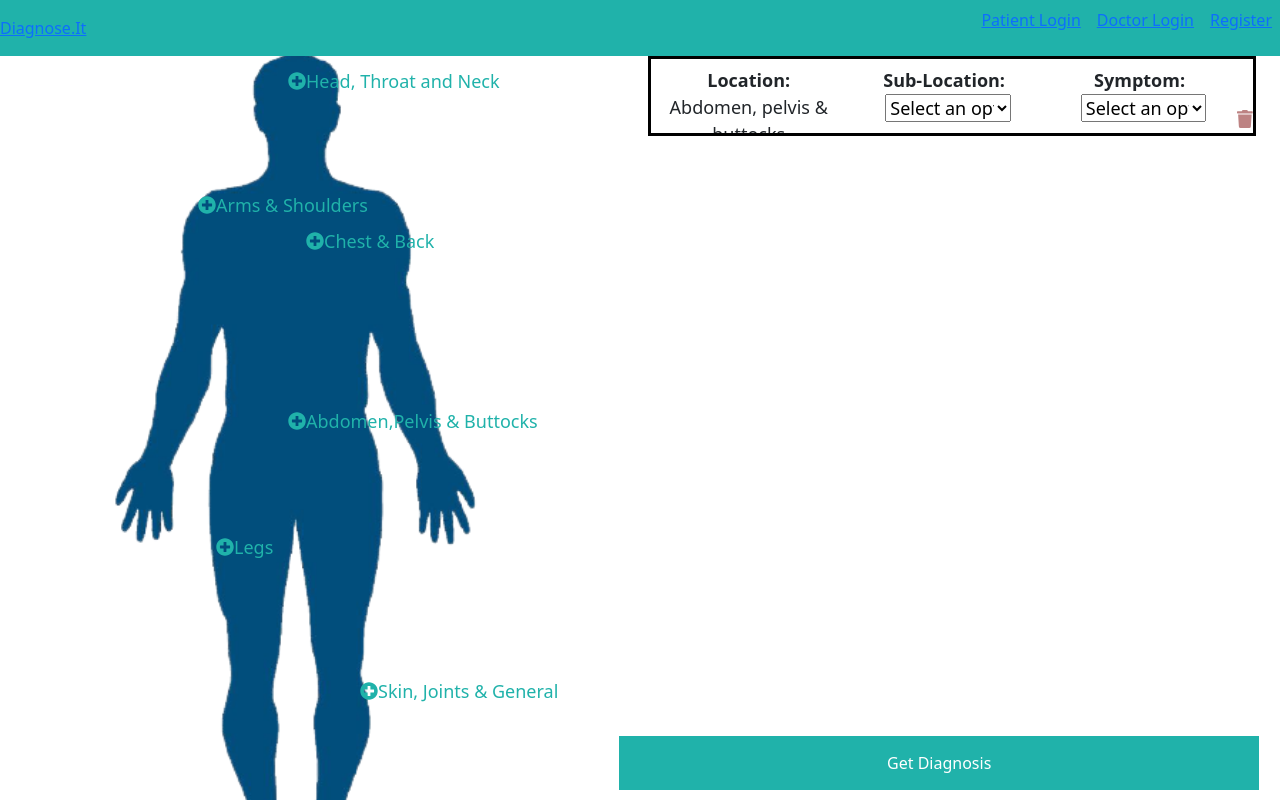
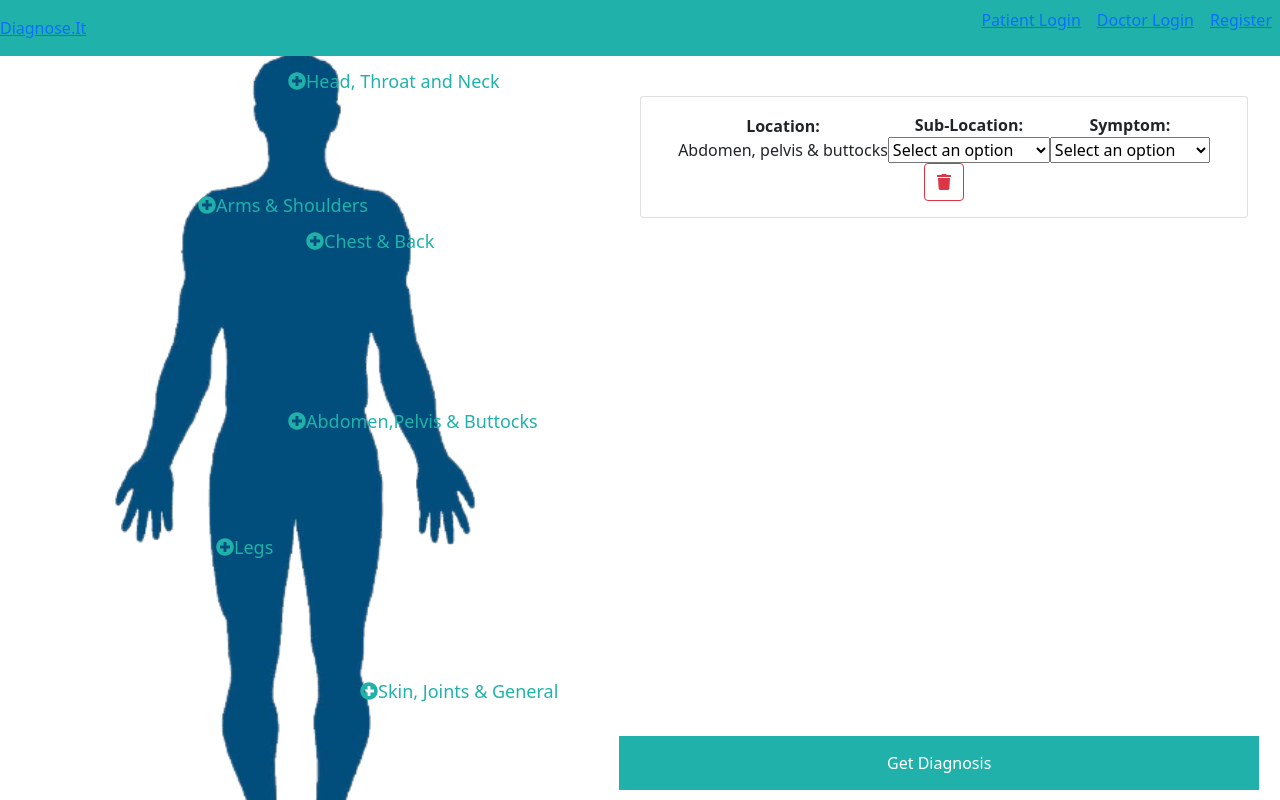
Before and after one commit to nvTwistt/final_project, a React (Create React App) app: page / in a window 1280 px wide. Both pictures are taken after a click on the element "Abdomen,Pelvis & Buttocks". Built offline with nearby package versions, Linux system fonts and the light colour scheme.

Commit message:
centering error message on invalid symptoms

```diff
--- a/src/components/diagnosis/diagnosis.css
+++ b/src/components/diagnosis/diagnosis.css
@@ -1,5 +1,12 @@
 
 .diagnosis{
+  display: flex;
+  flex-direction: column;
+  margin-top: 10em;
+  justify-content: space-between;
+  align-items: center;
+}
+.toMain {
   display: flex;
   flex-direction: column;
   margin-top: 10em;
@@ -29,7 +36,7 @@ button.btn.cancel::before {
 .main {
   display: flex;
   justify-content: center;
-  width: 48em;
+  width: 64em;
   align-items: center;
   /* margin-left: 24em; */
 }
--- a/src/components/symptoms/SymptomForm.css
+++ b/src/components/symptoms/SymptomForm.css
@@ -52,3 +52,12 @@
 .diagnosis-button :hover {
   background-color:blue;
 }
+
+#form {
+  display: flex;
+  flex-direction: row;
+  align-content: space-between;
+  justify-content: space-between;
+
+  margin-top: 3em;
+}
--- a/src/components/symptoms/SymptomForm.js
+++ b/src/components/symptoms/SymptomForm.js
@@ -2,6 +2,7 @@ import React, { useState } from "react";
 import { FontAwesomeIcon } from "@fortawesome/react-fontawesome";
 import { faTrash } from "@fortawesome/free-solid-svg-icons";
 import "./SymptomForm.css";
+import Button from 'react-bootstrap/Button'
 
 export default function SymptomForm(props) {
   //need to get symptoms for each body part from API
@@ -104,9 +105,12 @@ export default function SymptomForm(props) {
   // })
 
   // console.log("lets get it: ");
+
+
   return (
 
-    <div className="symptom-item">
+    <div className="card" id="form">
+    <div class="card-body">
     <label>
           <strong>Location:</strong>
           <div
@@ -125,6 +129,7 @@ export default function SymptomForm(props) {
             {/* {bodyPartitems} */}
           </div>
         </label>
+
         <label>
           <strong>Sub-Location:</strong>
           <br/>
@@ -169,10 +174,15 @@ export default function SymptomForm(props) {
           </select>
         </label>
         <div className="delete-symptom-button">
+        <Button variant="outline-danger">
         <FontAwesomeIcon
             onClick={() => props.delSymptom(props.index)}
             icon={faTrash}
           />
+
+          </Button>{' '}
+        </div>
+
     </div>
   </div>
   );
```
Lines whose indentation alone changed are shown as unchanged.
